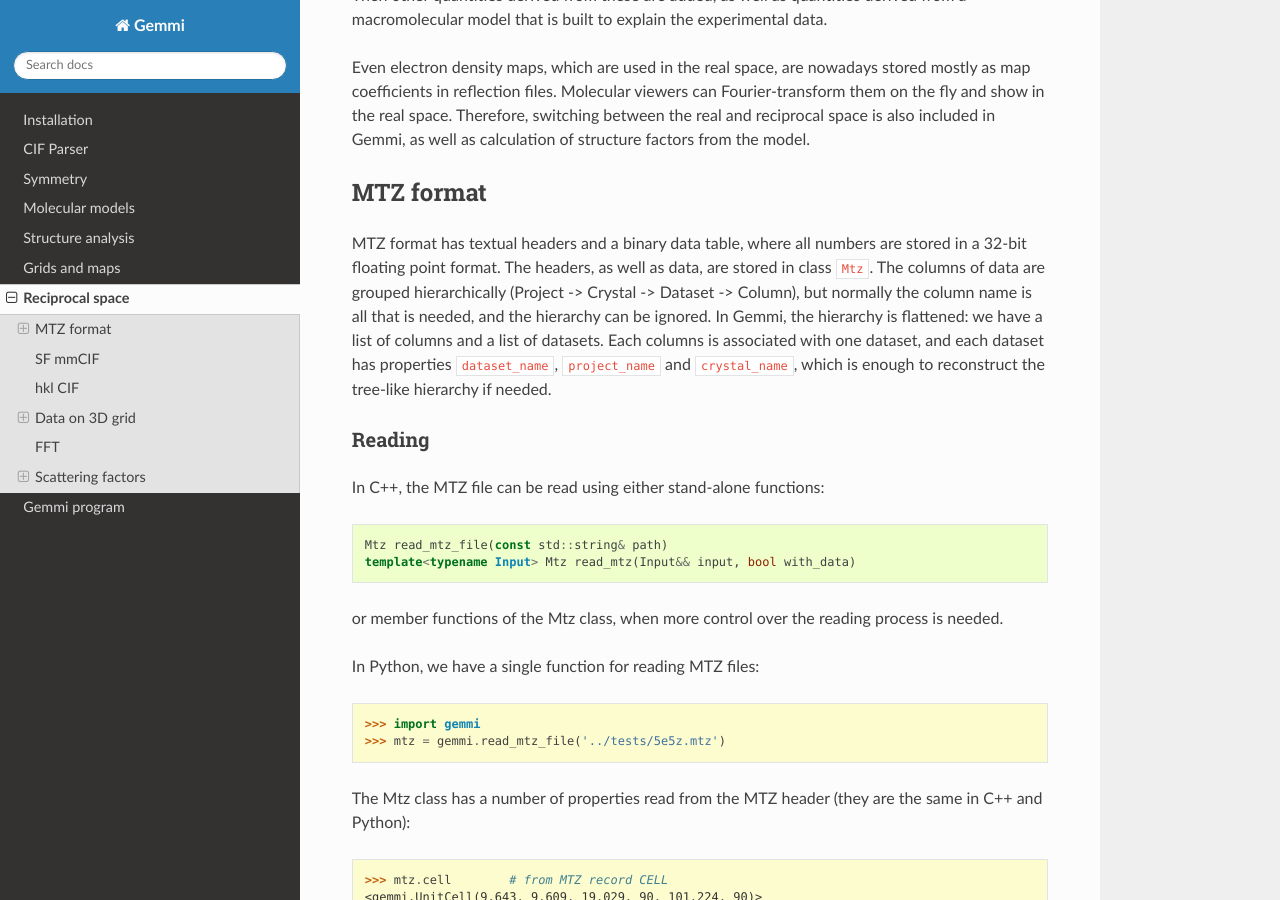
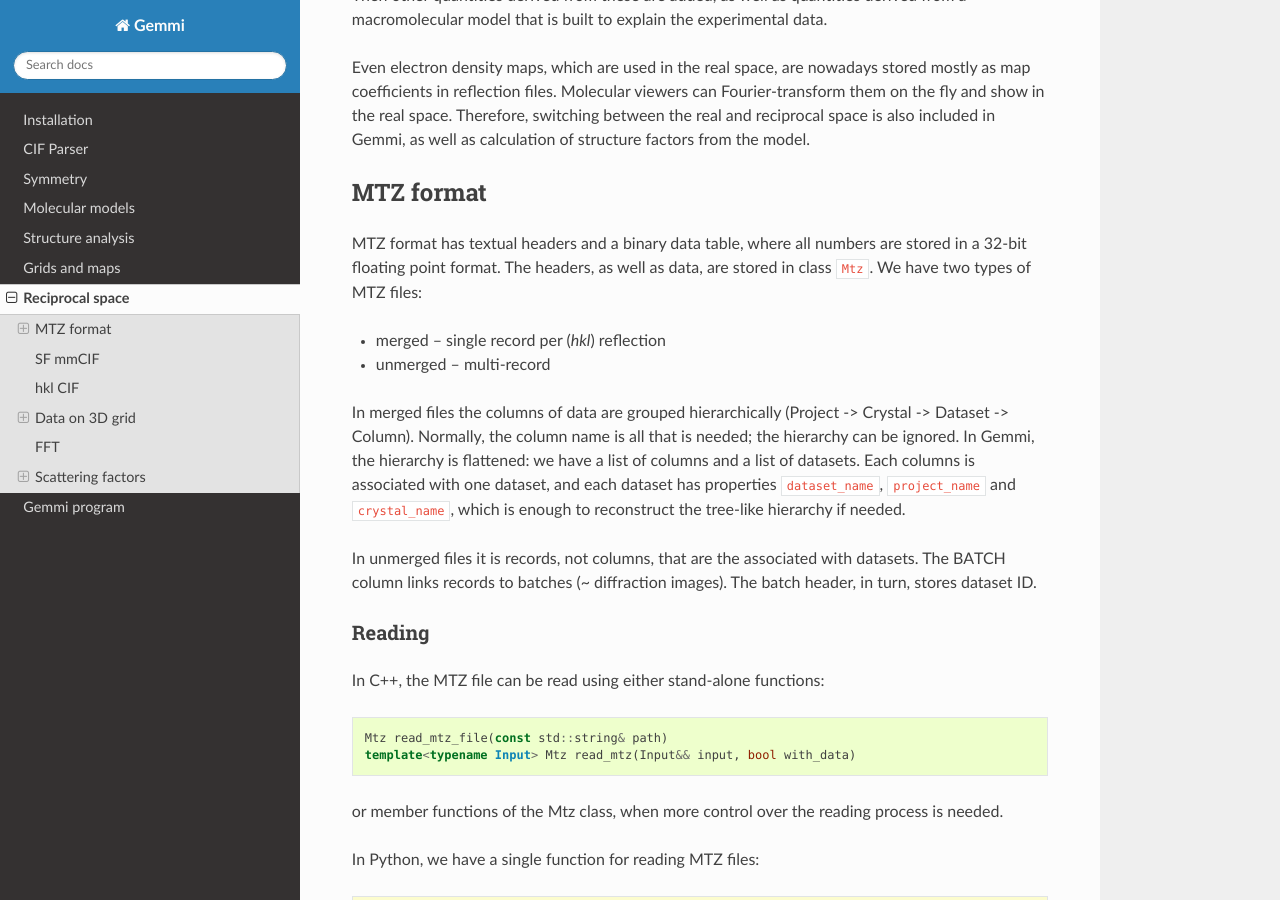
Before and after one commit to project-gemmi/gemmi, a Sphinx documentation site: the page built from docs/hkl.rst, in a window 1280 px wide and 900 px high, scrolled down 416 px. Built offline with Sphinx 7.4.7 and the Read the Docs theme 2.0.0, drawn with Linux system fonts in a browser that asks for light colours; some of the changed text lies outside the part shown.

Commit message:
docs: notes about unmerged MTZ files

```diff
--- a/docs/hkl.rst
+++ b/docs/hkl.rst
@@ -31,14 +31,24 @@ MTZ format
 MTZ format has textual headers and a binary data table, where all numbers
 are stored in a 32-bit floating point format.
 The headers, as well as data, are stored in class ``Mtz``.
-The columns of data are grouped hierarchically (Project -> Crystal -> Dataset
--> Column), but normally the column name is all that is needed,
-and the hierarchy can be ignored. In Gemmi, the hierarchy is flattened:
+We have two types of MTZ files:
+
+* merged -- single record per (*hkl*) reflection
+* unmerged -- multi-record
+
+In merged files the columns of data are grouped hierarchically
+(Project -> Crystal -> Dataset -> Column).
+Normally, the column name is all that is needed; the hierarchy can be ignored.
+In Gemmi, the hierarchy is flattened:
 we have a list of columns and a list of datasets.
 Each columns is associated with one dataset, and each dataset has properties
 ``dataset_name``, ``project_name`` and ``crystal_name``,
 which is enough to reconstruct the tree-like hierarchy if needed.
 
+In unmerged files it is records, not columns, that are the associated
+with datasets. The BATCH column links records to batches
+(~ diffraction images).
+The batch header, in turn, stores dataset ID.
 
 Reading
 -------
@@ -136,6 +146,14 @@ Python bindings provide the same properties:
   >>> mtz.dataset(0).wavelength
   0.0
 
+Unmerged MTZ files store also a list of batches::
+
+  std::vector<Mtz::Batch> Mtz::batches
+
+.. doctest::
+
+  >>> for batch in mtz.batches:  # this is a merged file - no batch data
+  ...     print(batch.number, batch.dataset_id, batch.title)
 
 Columns are stored in variable ``columns``::
 
```
Also changed, not shown: 1 other file.
